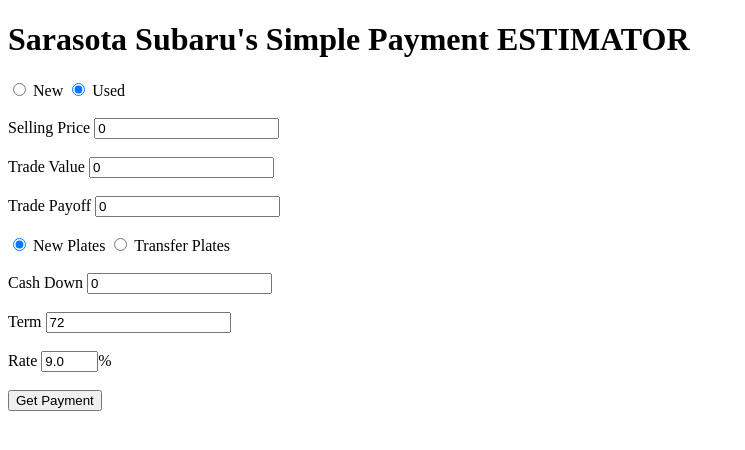
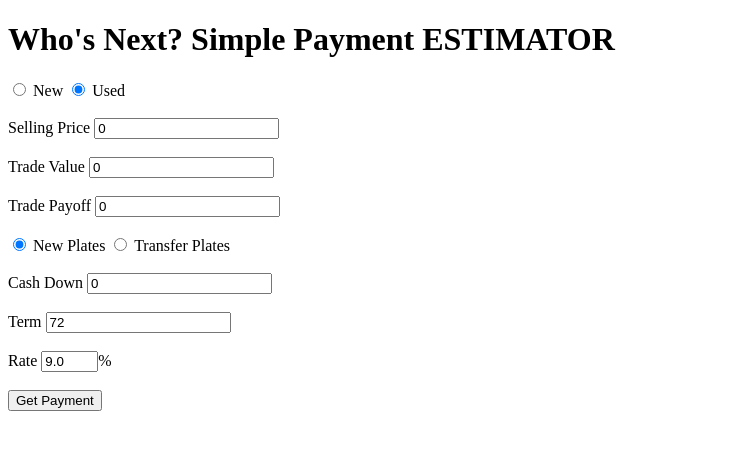
Before and after one commit to jonathansw311/payCalc, a plain HTML site: page index.html in a window 1280 px wide. Shown: the whole page, without its empty margins (0-745 px from the left). Drawn offline with Linux system fonts and the light colour scheme.

Commit message:
Add files via upload

```diff
--- a/index.html
+++ b/index.html
@@ -7,7 +7,7 @@
 </head>
 
 <body>
-    <h1>Sarasota Subaru's Simple Payment ESTIMATOR</h1>
+    <h1>Who's Next? Simple Payment ESTIMATOR</h1>
     <div class="container">
     <form>
 
```
